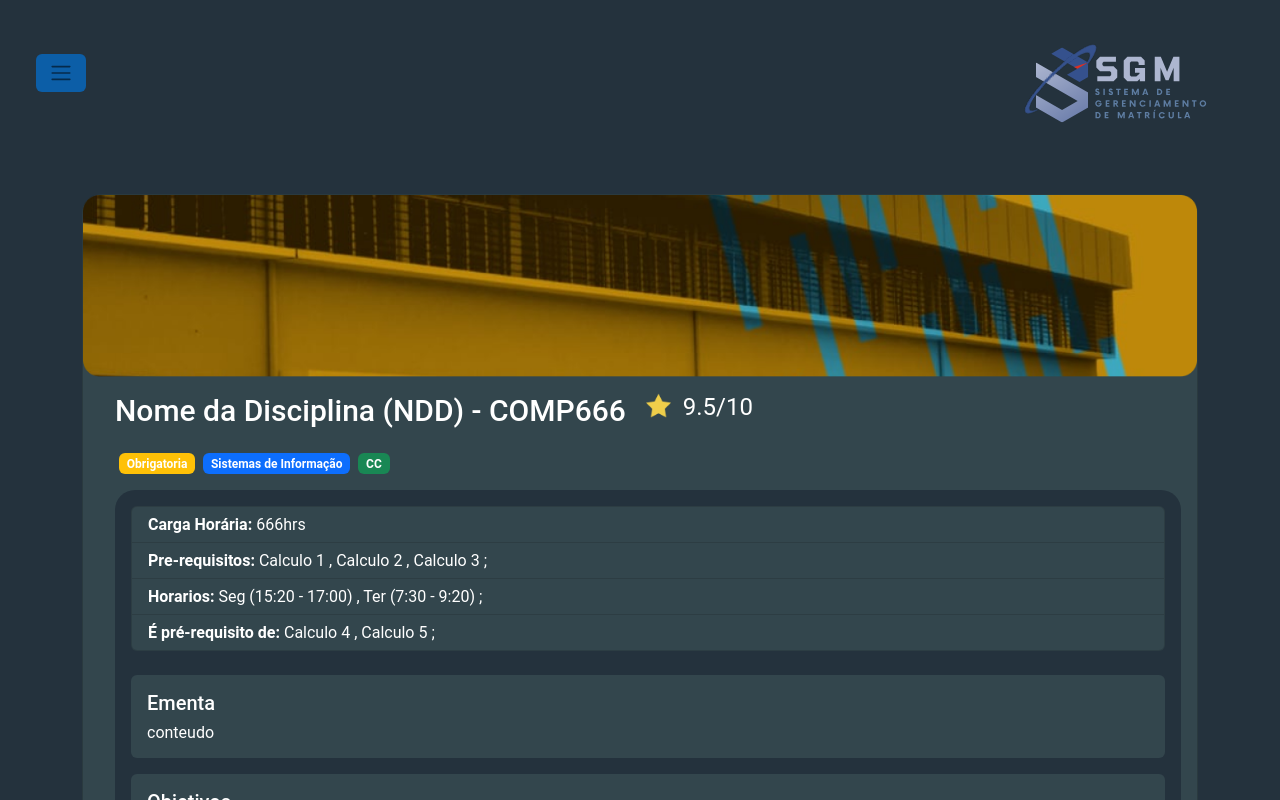
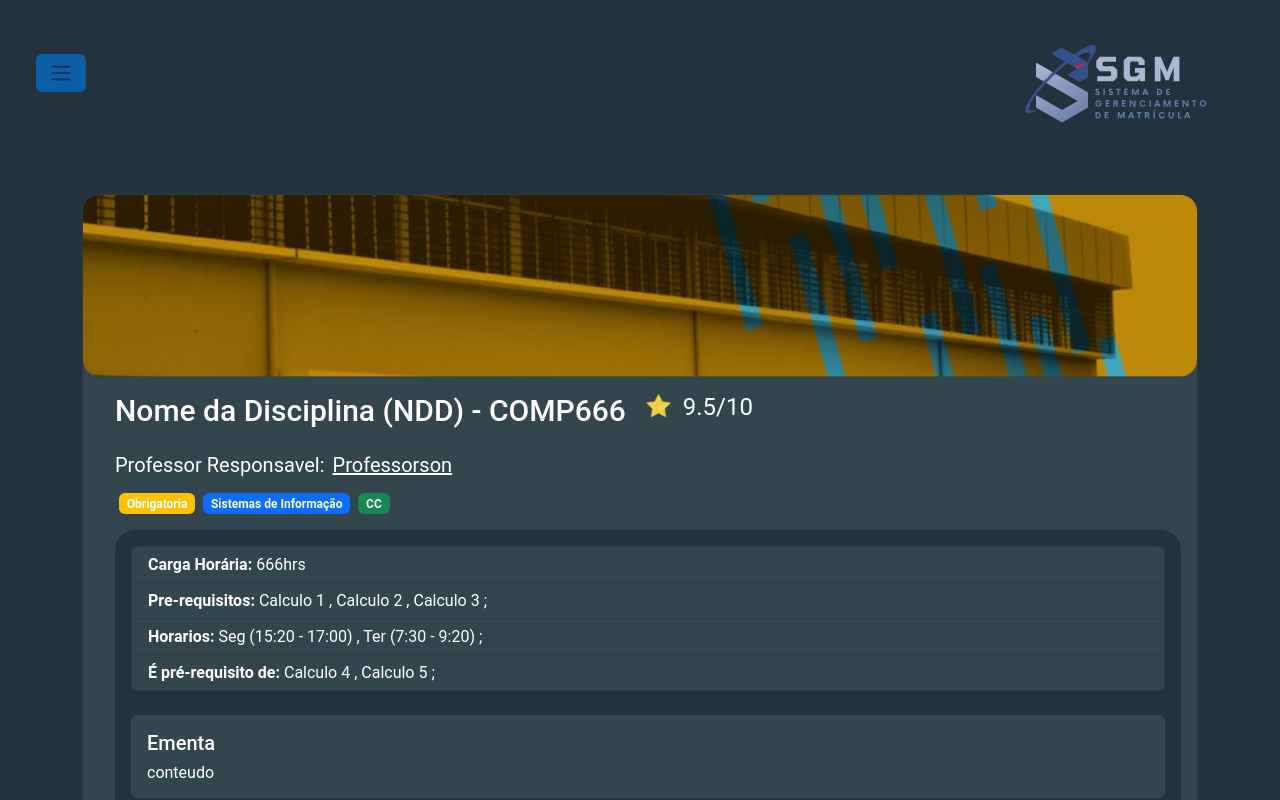
Before and after one commit to filipemota130/PlataformaSGA, a React (Vite) app: page /Disciplina in a window 1280 px wide. Shown: the top 800 px of the page. Built offline with nearby package versions, Linux system fonts and the light colour scheme.

Commit message:
fix: link to professor profile

```diff
--- a/src/pages/Disciplina/Disciplina.tsx
+++ b/src/pages/Disciplina/Disciplina.tsx
@@ -44,9 +44,10 @@ export function Disciplina() {
                             <img src='src\assets\estrela.png' width="25" height="25" />
                             <div style={{ fontSize: 24 }}>&nbsp;&nbsp;{classification}/10</div>
                         </div>
-                        <div>
-                            <a>
-
+                        <div className='mt-3 fs-5'>
+                            Professor Responsavel:
+                            <a className="mx-2" href={professor.link}>
+                                {professor.nome}
                             </a>
                         </div>
                         <div className="my-3">
```
